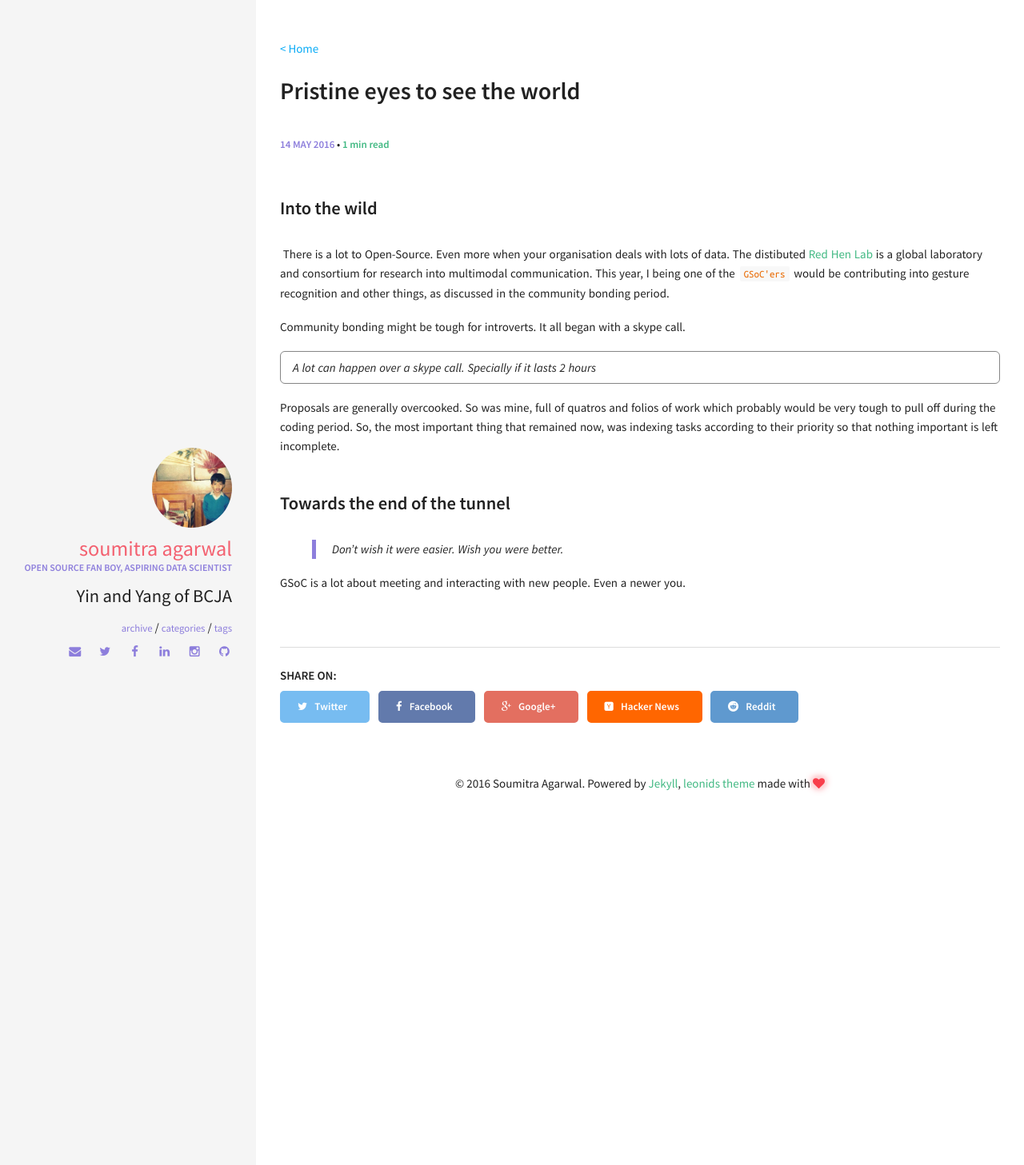
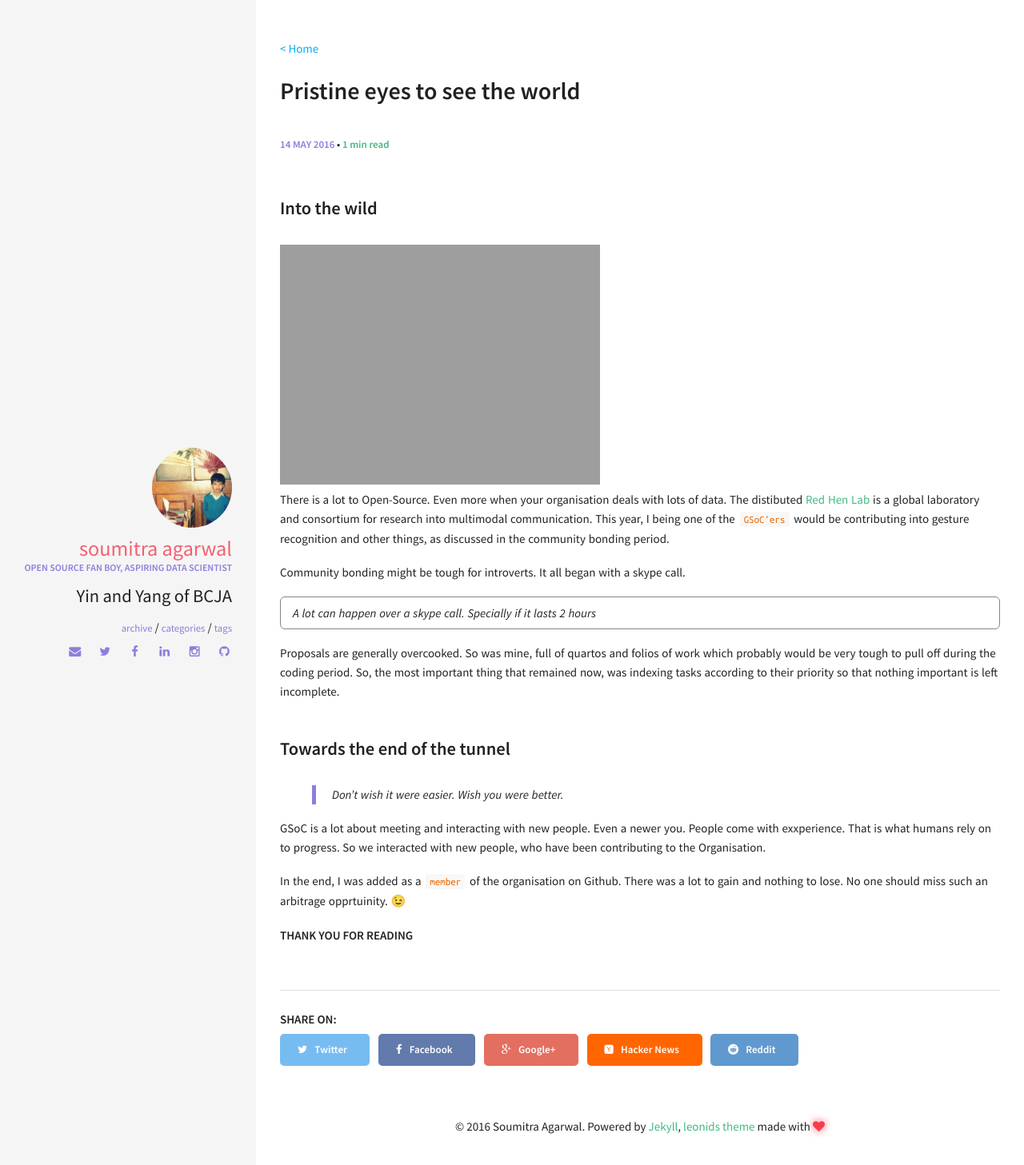
Before and after one commit to RedHenLab/BlendedJointAttention, a Jekyll site: the page built from _posts/2016-05-14-Community-bonding.md, in a window 1280 px wide. Shown: the top 1457 px of the page at 80% size. Built offline with Jekyll 4.4.1, drawn with Linux system fonts in a browser that asks for light colours; emoji names are drawn with the system emoji font.

Commit message:
Emoji and meme

```diff
--- a/_posts/2016-05-14-Community-bonding.md
+++ b/_posts/2016-05-14-Community-bonding.md
@@ -8,7 +8,7 @@ comments: true
 
 ### Into the wild
 
-<img src="">
+<img src= "{{ site.url }}/img/{{ site.meme1 }}"><br>
 There is a lot to Open-Source. Even more when your organisation deals with lots of data. The distibuted [Red Hen Lab](https://sites.google.com/site/distributedlittleredhen/home) is a global laboratory and consortium for research into multimodal communication. This year, I being one of the `GSoC'ers` would be contributing into gesture recognition and other things, as discussed in the community bonding period.
 
 Community bonding might be tough for introverts. It all began with a skype call.
@@ -16,10 +16,14 @@ Community bonding might be tough for introverts. It all began with a skype call.
 *A lot can happen over a skype call. Specially if it lasts 2 hours*
 {: .notice}
 
-Proposals are generally overcooked. So was mine, full of quatros and folios of work which probably would be very tough to pull off during the coding period. So, the most important thing that remained now, was indexing tasks according to their priority so that nothing important is left incomplete.
+Proposals are generally overcooked. So was mine, full of quartos and folios of work which probably would be very tough to pull off during the coding period. So, the most important thing that remained now, was indexing tasks according to their priority so that nothing important is left incomplete.
 
 ### Towards the end of the tunnel
 
 > Don't wish it were easier. Wish you were better.
 
-GSoC is a lot about meeting and interacting with new people. Even a newer you.
+GSoC is a lot about meeting and interacting with new people. Even a newer you. People come with exxperience. That is what humans rely on to progress. So we interacted with new people, who have been contributing to the Organisation.
+
+In the end, I was added as a `member` of the organisation on Github. There was a lot to gain and nothing to lose. No one should miss such an arbitrage opprtuinity. :wink:
+
+###### Thank you for reading
```
